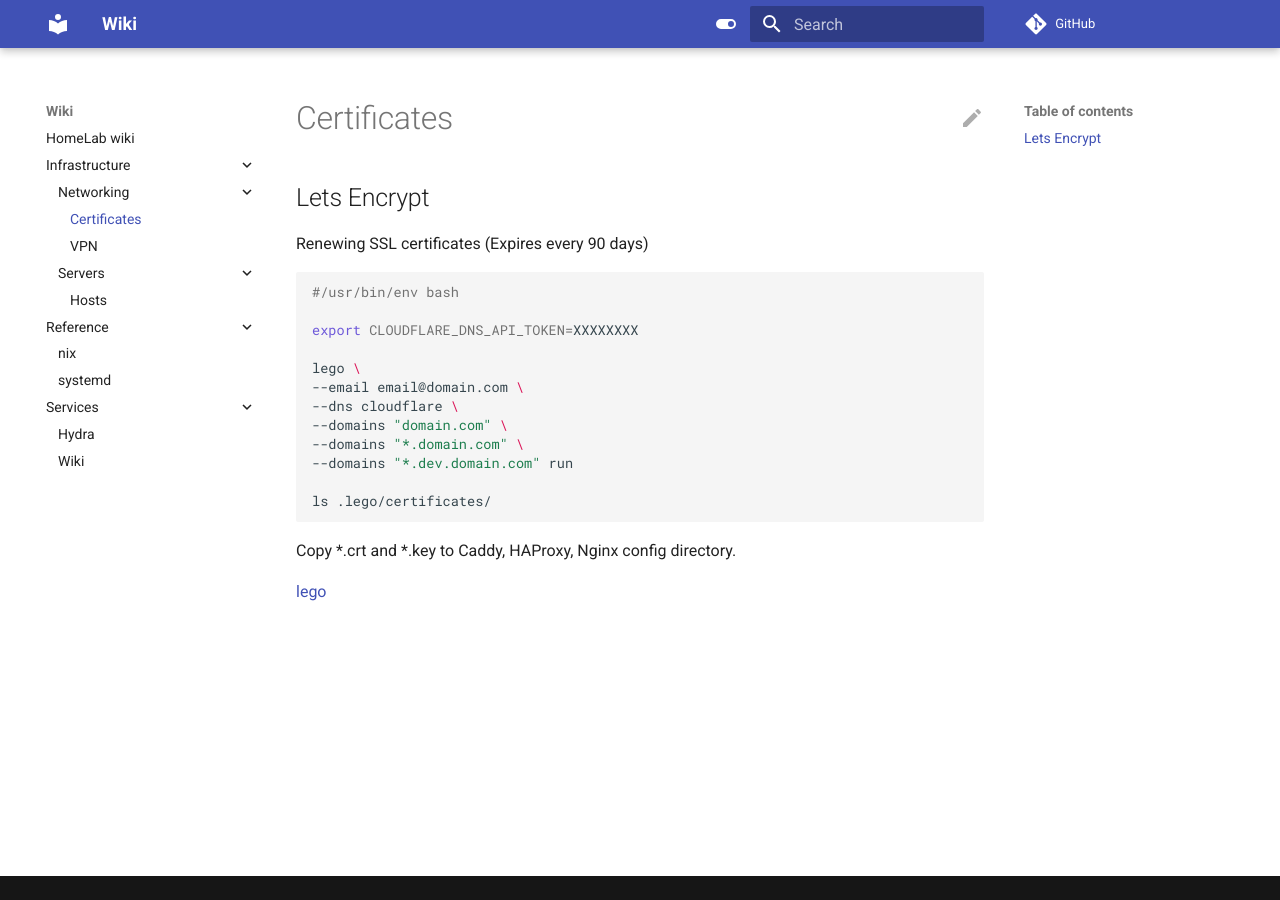
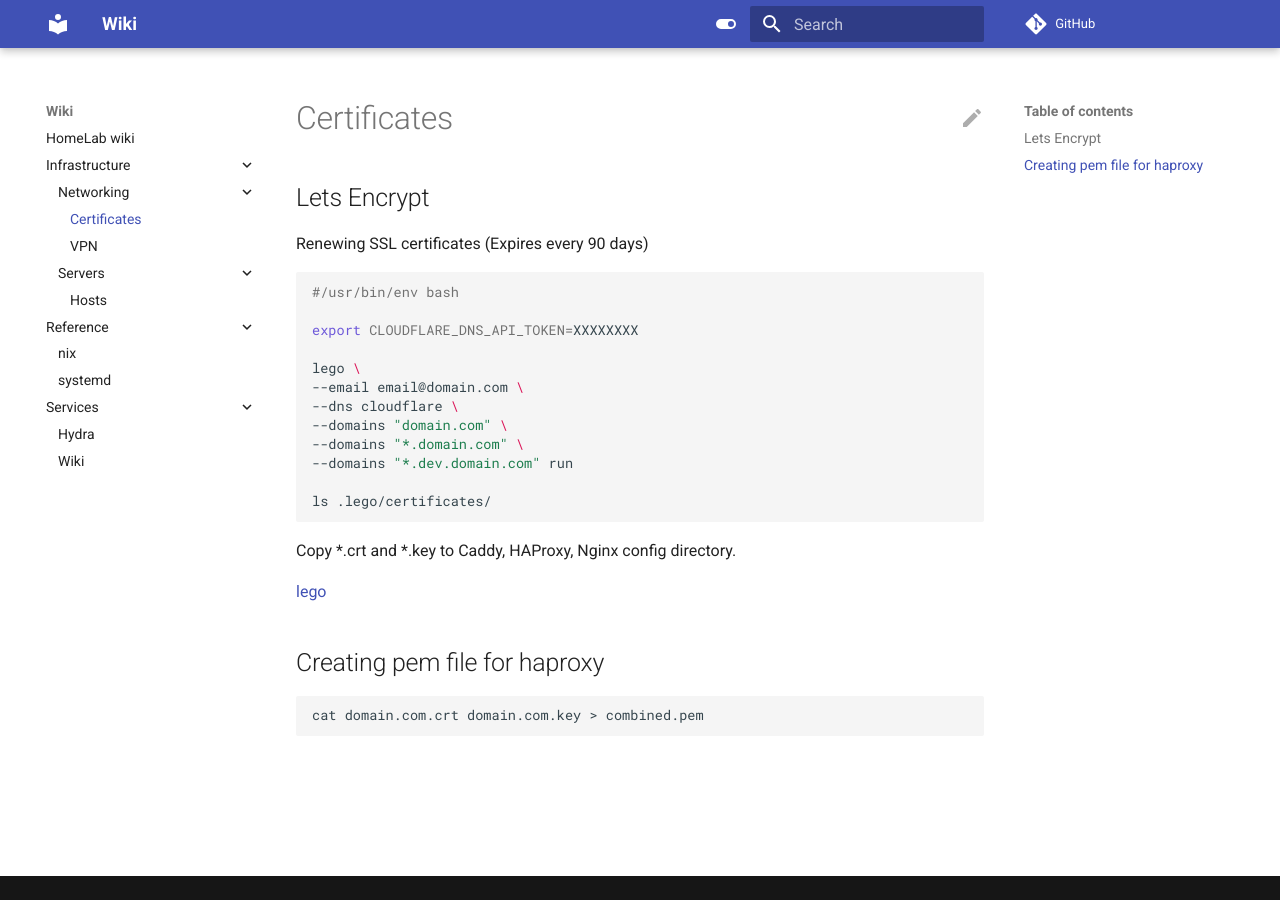
Before and after one commit to icecreammatt/wiki, an MkDocs documentation site: the page built from docs/infrastructure/networking/certificates.md, in a window 1280 px wide. Built offline with MkDocs 1.6.1 and Material for MkDocs 9.7.7, drawn with Linux system fonts in a browser that asks for light colours; comment, search, counter and statistics services are not loaded.

Commit message:
docs: example pem

````diff
--- a/docs/infrastructure/networking/certificates.md
+++ b/docs/infrastructure/networking/certificates.md
@@ -22,3 +22,9 @@ ls .lego/certificates/
 Copy *.crt and *.key to Caddy, HAProxy, Nginx config directory.
 
 [lego](https://go-acme.github.io/lego/)
+
+## Creating pem file for haproxy
+
+```bash
+cat domain.com.crt domain.com.key > combined.pem
+```
````
